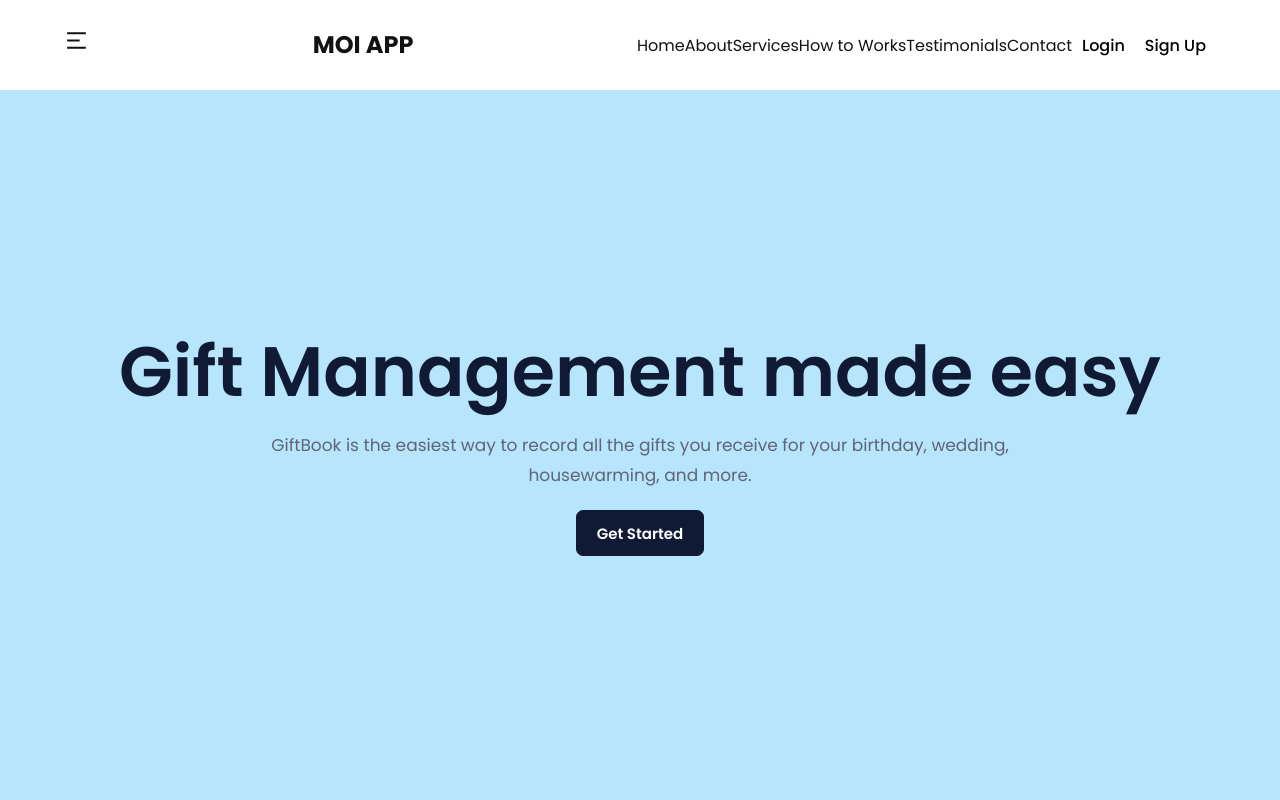
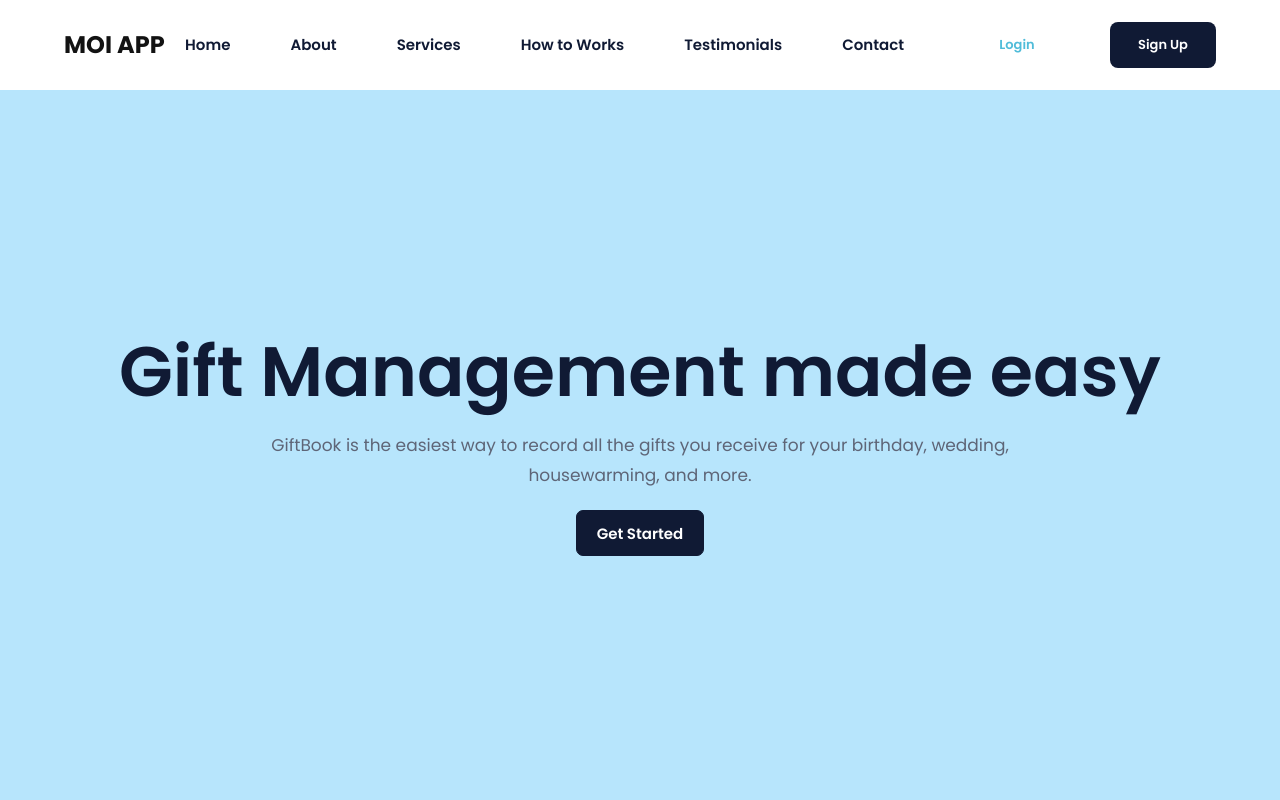
Before and after one commit to Anthoniselvi/New-Moi-App, a React (Create React App) app in the folder client/: page / in a window 1280 px wide. Shown: the top 800 px of the page. Built offline with nearby package versions, Linux system fonts and the light colour scheme.

Commit message:
navbar resp done

```diff
--- a/client/src/components/Home/Navbar/Navbar.css
+++ b/client/src/components/Home/Navbar/Navbar.css
@@ -4,6 +4,7 @@
    html{
     scroll-behavior: smooth;
    }
+
   nav {
     display: flex;
     align-items: center;
@@ -21,6 +22,77 @@
     padding-right: 5%;
     padding-left: 5%;
   }
+  .navbar-links-container a {
+    /* margin-right: 3rem; */
+    padding: 0.5rem 2rem;
+    border-radius: 10px;
+    text-decoration: none;
+    font-family: "Poppins";
+    color: #101a34;
+    line-height: 20px;
+    font-size: 15px;
+    font-weight: 600;
+
+  }
+
+  .navbar-links-container a:hover,
+  .navbar-links-container a:active,
+  .navbar-links-container a:focus {
+    /* background-color: #50bcd9; */
+    color: #50bcd9;
+  }
+
+  .primary-button {
+    border-radius: 8px;
+    padding: 10px 24px;
+    background-color: #101a34;
+    color: #fff;
+    outline: none;
+    border: none;
+    font-family: "Poppins";
+    font-size: 13px;
+    cursor: pointer;
+    font-weight: 600;
+    transition: 0.2s;
+    height: 46px;
+    width: 106px;
+  }
+  .navbar-cart-icon {
+    font-size: 1.15rem;
+  }
+  .primary-button:hover {
+    /* background-color: rgb(234, 234, 234); */
+    background-color: #50bcd9;
+    color: #fff;
+  }
+  .primary1-button {
+    border-radius: 8px;
+    padding: 10px 24px;
+    background-color: #fff;
+    color: #50bcd9;
+    border: 1px solid #50bcd9;
+    outline: none;
+    border: none;
+    font-family: "Poppins";
+    font-size: 13px;
+    cursor: pointer;
+    font-weight: 600;
+    transition: 0.2s;
+    height: 46px;
+    width: 106px;
+    margin-right: 20px;
+    margin-left: 20px;
+  }
+  .primary1-button:hover {
+    background-color: #50bcd9;
+    color: #fff;
+  }
+  .navbar-menu-container svg {
+    font-size: 1.5rem;
+    cursor: pointer;
+
+  }
+
   @media (max-width: 1000px) {
     nav{
       height: 50px;
@@ -127,82 +199,34 @@
 
 
 
+  @media only screen and (max-width: 1000px) {
+    .navbar-menu-container {
+      display: flex;
+      justify-content: flex-end;
+      padding: 10px;
+    }
 
-  .body-button {
-    padding: 1rem 2.5rem;
-    background-color: #101a34;
-    outline: none;
-    border: none;
-    width: 30%;
-    border-radius: 0.5rem;
-    font-size: 15px;
-    cursor: pointer;
-    font-weight: 600;
-    color: #fff;
-    transition: 0.2s;
-    display: flex;
-    align-items: center;
-    justify-content: center;
-  }
-  .body-button:hover{
-    background-color: #fff;
- color: #101a34;
-border: 1px solid #101a34;
-  }
-  /* // style={{
-    //   backgroundColor: "#101a34",
-    //   color: "#fff",
-    //   width: "30%",
-    //   marginTop: "20px",
-    //   fontWeight: 600,
-    //   fontSize: "15px",
-    //   lineHeight: "22px",
-    //   fontFamily: "Poppins",
-    //   borderRadius: "7px",
-    //   border: "1px solid #101a34",
-    //   "&:hover": {
-    //     backgroundColor: "#fff",
-    //     color: "#101a34",
-    //     border: "1px solid #101a34",
-    //   },
-    // }} */
+    .mobile-menu-icon {
+      display: block;
+    }
 
-  .contact-page-wrapper h1 {
-    max-width: 900px !important;
-  }
-  .contact-page-wrapper {
-    display: flex;
-    align-items: center;
-    justify-content: center;
-    flex-direction: column;
-    margin: 6rem 0rem;
-  }
-  .contact-form-container {
-    background-color: white;
-    max-width: 700px;
-    width: 100%;
-    margin-top: 3rem;
-    display: flex;
-    align-items: center;
-    padding: 1rem;
-    border-radius: 5rem;
-  }
-  .contact-form-container input {
-    flex: 1;
-    height: 100%;
-    border: none;
-    outline: none;
-    font-size: 1.3rem;
-    padding: 0.5rem 1rem;
+    .navbar-links-container {
+      display: none;
+    }
   }
 
-  @media (max-width: 1000px) {
-    .navbar-links-container a {
-      margin-right: 1rem;
-      font-size: 1rem;
+  @media only screen and (min-width: 1001px) {
+    .navbar-menu-container {
+      display: none;
     }
 
-    .home-bannerImage-container {
-      max-width: 600px;
+    .mobile-menu-icon {
+      display: none;
+    }
+
+    .navbar-links-container {
+      display: flex;
+      align-items: center;
+      gap: 20px;
     }
   }
--- a/client/src/components/Home/Navbar/Navbar.js
+++ b/client/src/components/Home/Navbar/Navbar.js
@@ -67,6 +67,7 @@ const Navbar = () => {
   return (
     <nav>
       <div className="navbar-menu-container">
+        <div className="mobile-menu-icon">
           {!openMenu ? (
             <RiMenu2Line
               onClick={handleMenuClicked}
@@ -76,6 +77,7 @@ const Navbar = () => {
           ) : (
             <ImCross onClick={handleMenuClicked} className="Icon" />
           )}
+        </div>
       </div>
       <Drawer
         open={openMenu}
```
Lines whose indentation alone changed are shown as unchanged.
